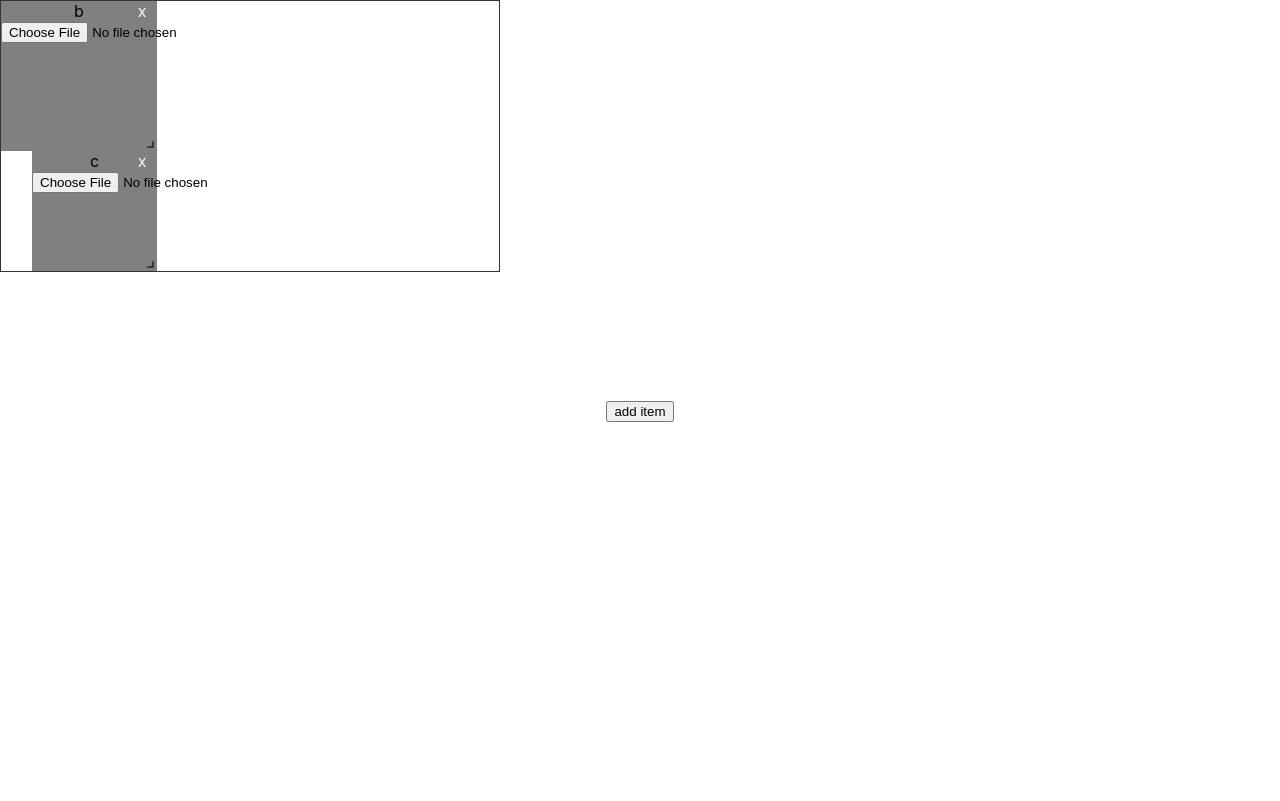
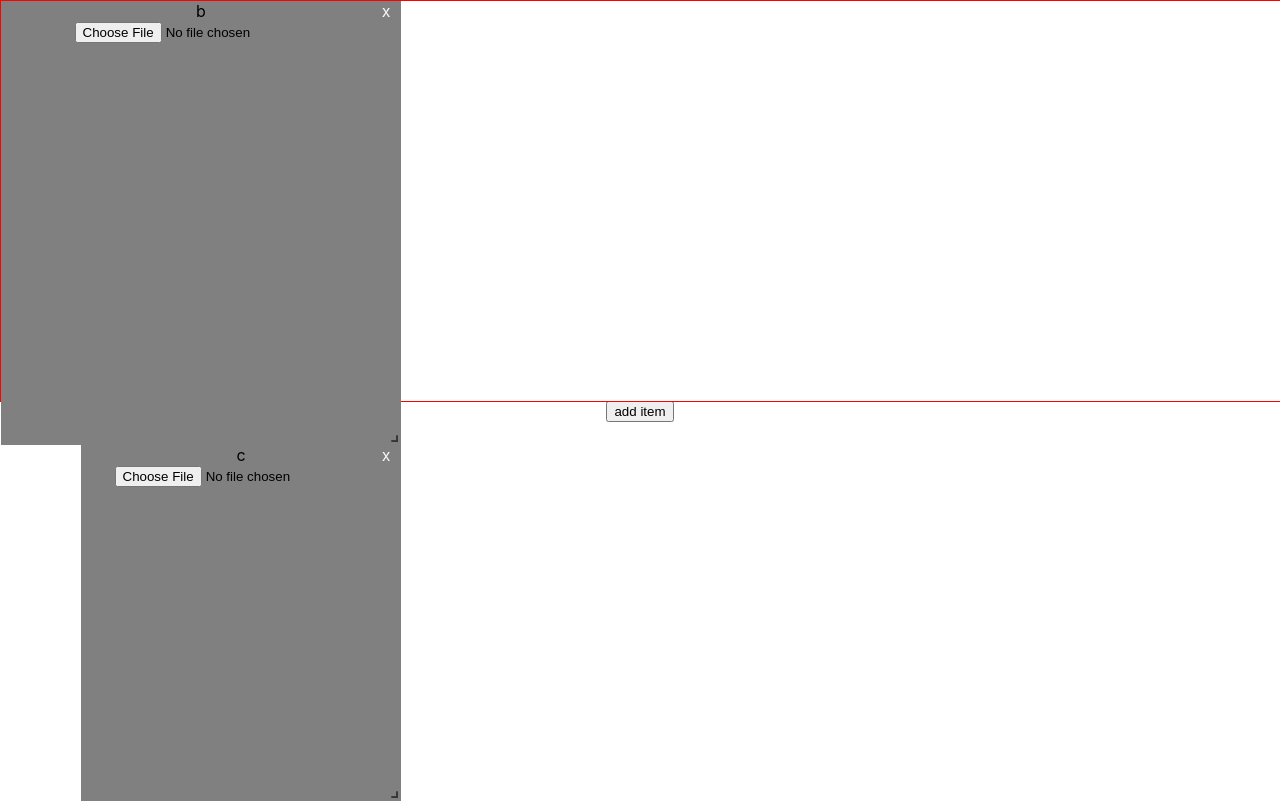
Before and after one commit to voduchau/Demo-react-grid-layout, a React (Create React App) app: page / in a window 1280 px wide. Built offline with nearby package versions, Linux system fonts and the light colour scheme.

Commit message:
full screen

```diff
--- a/src/App.css
+++ b/src/App.css
@@ -53,7 +53,12 @@
   font-size: 16px;
 }
 .device-1 {
-  width: 500px;
+  /* width: 500px; */
+  width: 100%;
   max-height: 400px;
   height: 400px;
 }
+body {
+  overflow-y: hidden; /* Hide vertical scrollbar */
+  overflow-x: hidden; /* Hide horizontal scrollbar */
+}
--- a/src/App.js
+++ b/src/App.js
@@ -4,17 +4,31 @@ import { useState, useEffect, useRef } from "react";
 import "../node_modules/react-grid-layout/css/styles.css"
 import "../node_modules/react-resizable/css/styles.css";
 
-import GridLayout from 'react-grid-layout';
+import GridLayout, {WidthProvider} from 'react-grid-layout';
+
+const MyLayout = WidthProvider(GridLayout);
+
 const maxHeight = 9;
 const maxWidth = 16;
 function App() {
   const [check, setCheck] = useState(0);
   const refLayout1 = useRef();
+  const [DeviceWidth, setDeviceWidth] = useState(1000);
+  const [DeviceHeight, setDeviceHeight] = useState(1000);
   const layout = [
     { i: 'b', x: 0, y: 0, w: 5, h: 5, isBounded: true },
     { i: 'c', x: 1, y: 0, w: 4, h: 4, isBounded: true },
   ];
   const [lay, setLay] = useState(layout);
+
+  useEffect(() => {
+    let height = window.innerHeight;
+    let width = window.innerWidth;
+    setDeviceWidth(window.innerWidth);
+    setDeviceHeight(window.innerHeight);
+    console.log(height/9,'height')
+    console.log(width,'width')
+  },[])
 
   const handleDelete = (item) => {
     const temp = [...lay];
@@ -29,7 +43,7 @@ function App() {
       const temp = [...layout];
       let check = 0;
       const CalHeight = (layParam) => {
-        console.log(layParam[1], 'layParam')
+        console.log(layParam, 'layParam')
         for (let i = 0; i < layParam.length; i++) {
           if (layParam[i].y + layParam[i].h > maxHeight) {
             if (layParam[i].h > 1) {
@@ -66,6 +80,7 @@ function App() {
     var file = e.target.files[0];
     var reader = new FileReader();
 
+    console.log(refLayout1,'refLayout1')
     if (file && file.type.match('image')) {
       reader.onload = function (e) {
         console.log(e, 'e')
@@ -121,22 +136,24 @@ function App() {
     }
 
   }
-
   return (
     <div className="App">
       <div className="device-1">
         <GridLayout
           className="layout"
           layout={lay}
+          style={{width: "100%", border: "1px solid red", height: "100%"}}
           cols={16}
-          isBounded={true}
-          rowHeight={30}
+          isBounded={false}
+          rowHeight={DeviceHeight/9}
           autoSize={false}
-          width={500}
+          width={DeviceWidth}
           innerRef={refLayout1}
-          height={270}
+          // height={270}
           margin={[0, 0]}
-          isDroppable={true}
+          // isDraggable={false}
+          // isResizable={false}
+          isDroppable={false}
           onLayoutChange={onLayoutChange}
           onDrop={(layout, item, e) => {
             if (!(layout[layout.length - 1]
```
